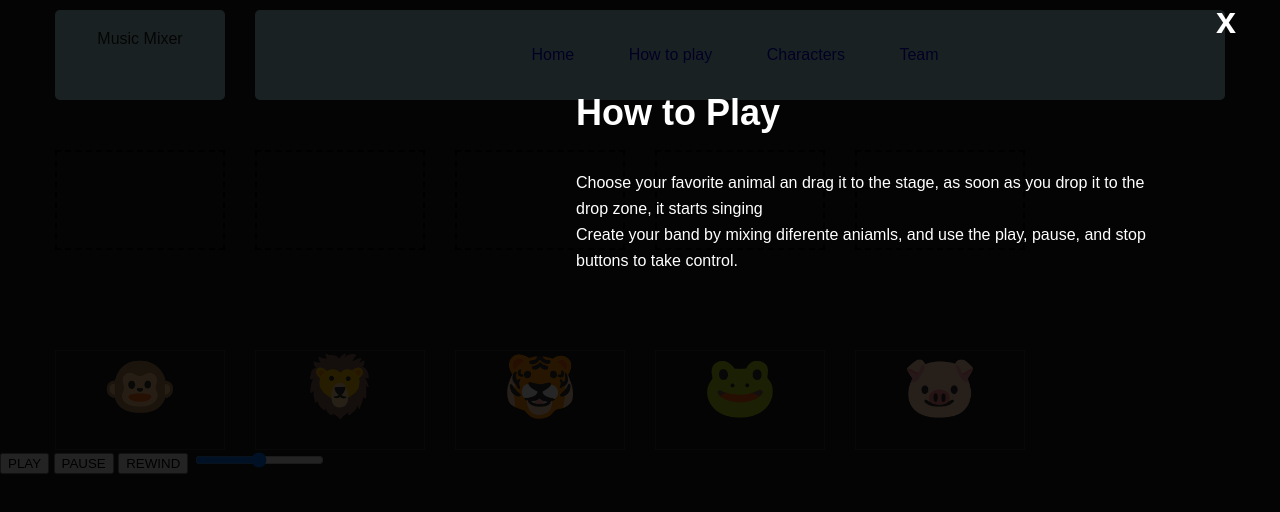
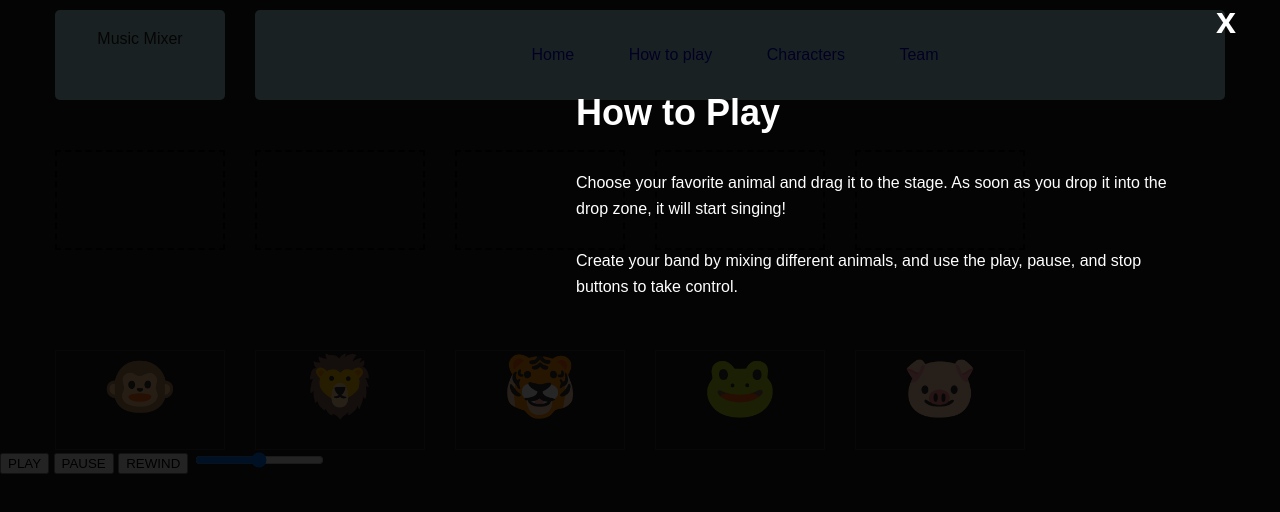
Before and after one commit to Jordan-Chuquillanqui/music-mixer, a plain HTML site: page index.html in a window 1280 px wide. Both pictures are taken after a click on the link "How to play". Drawn offline with Linux system fonts and the light colour scheme.

Commit message:
Update css and index file
This commit is to update the index and the css file

```diff
--- a/css/main.css
+++ b/css/main.css
@@ -106,4 +106,5 @@ body {
 .lightbox p {
 
     line-height: 26px;
+    margin-bottom: 26px;
 }
--- a/index.html
+++ b/index.html
@@ -52,7 +52,7 @@
             </div>
         </section>
 
-        <section class="grid-con center-grid-con" id="drag-con">
+        <div class="grid-con center-grid-con" id="drag-con">
             <div class="col-span-2">
                 <div class="drag-item" draggable="true" data-animal="monkey">
                     <span class="emoji">🐵</span>
@@ -82,7 +82,7 @@
                     <span class="emoji">🐷</span>
                 </div>
             </div>
-        </section>
+        </div>
 
         <section class="audio-controls">
             <h2 class="hidden">Audio Control</h2>
@@ -104,8 +104,8 @@
         <a href="" class="lightbox-close">x</a>
             <section>
                 <h2 class="lb-heading">How to Play</h2>
-                <p class="lb-text">Choose your favorite animal an drag it to the stage, as soon as you drop it to the drop zone, it starts singing</p>
-                <p>Create your band by mixing diferente aniamls, and use the play, pause, and stop buttons to take control.</p>
+                <p class="lb-text">Choose your favorite animal and drag it to the stage. As soon as you drop it into the drop zone, it will start singing!</p>
+                <p>Create your band by mixing different animals, and use the play, pause, and stop buttons to take control.</p>
             </section>
         </div>
 
```
Also changed, not shown: 1 other file.
